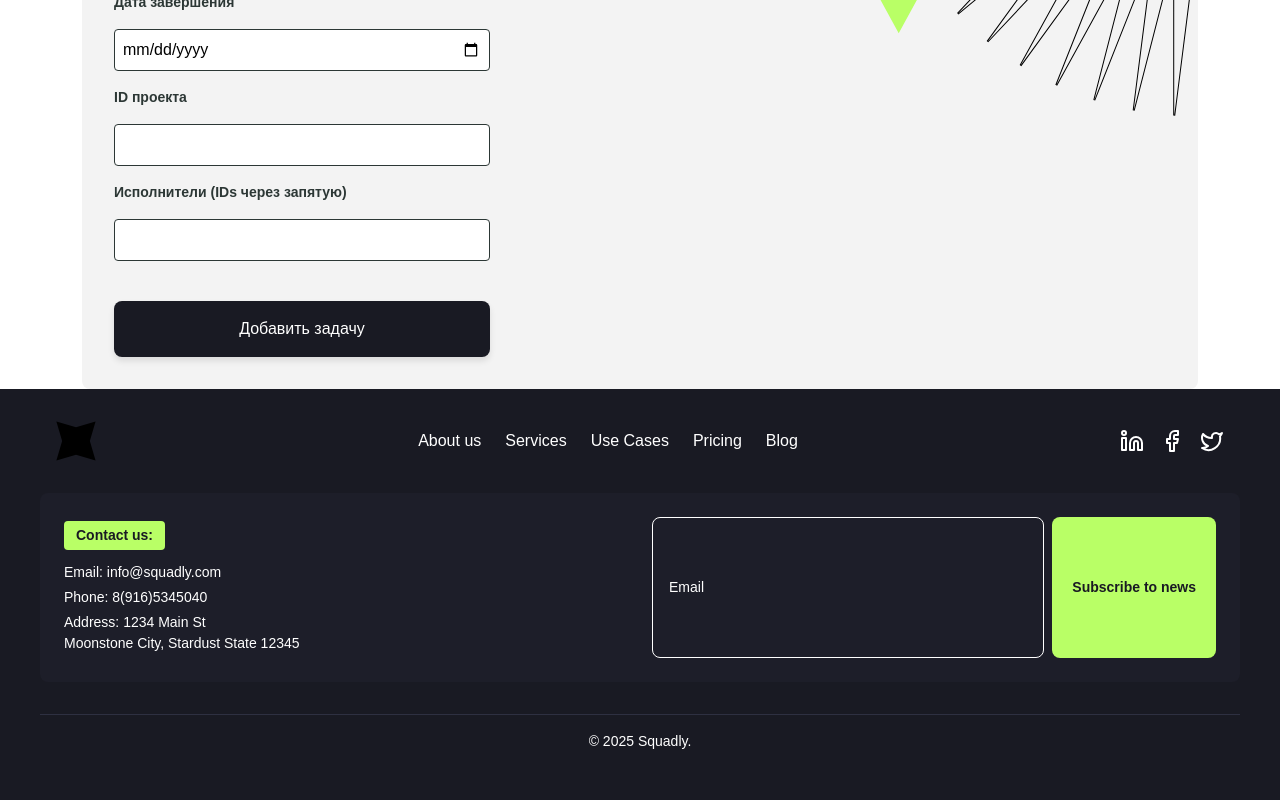
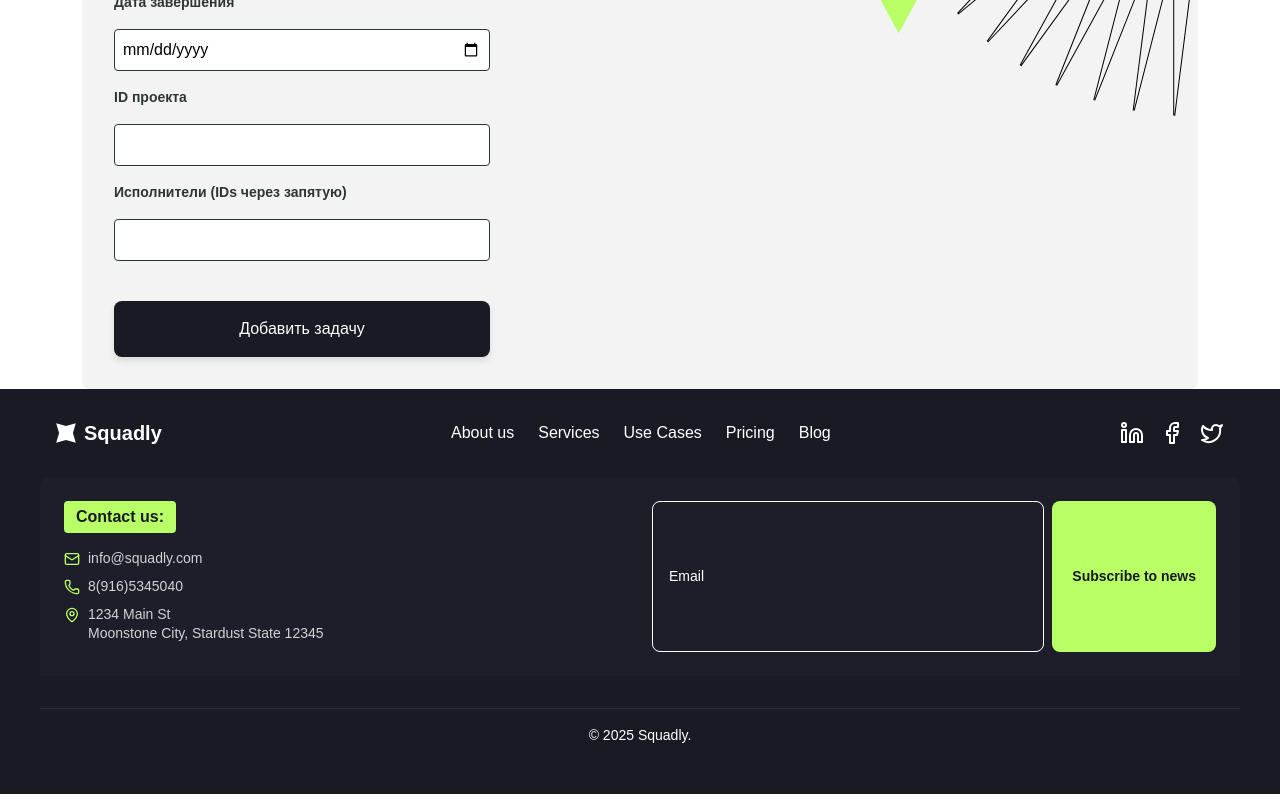
Before and after one commit to Igor-ello/ManagementSystem, a React (Create React App) app in the folder frontend/: page /add-task in a window 1280 px wide. Shown: the part 671-1471 px from the top of the page. Built offline with nearby package versions, Linux system fonts and the light colour scheme; sample sign-in values are in the browser's storage.

Commit message:
Изменение логитипа и стилей

```diff
--- a/frontend/public/index.html
+++ b/frontend/public/index.html
@@ -4,7 +4,7 @@
     <meta charset="UTF-8">
     <meta name="viewport" content="width=device-width, initial-scale=1.0">
     <title>Squadly</title>
-    <link rel="icon" href="%PUBLIC_URL%/assets/logo.svg" />
+    <link rel="icon" href="%PUBLIC_URL%/logo.svg" />
 </head>
 <body>
     <div id="root"></div> <!-- Корневой элемент для React -->
--- a/frontend/src/components/Cards/ProjectCard.scss
+++ b/frontend/src/components/Cards/ProjectCard.scss
@@ -1,59 +1,42 @@
 @import '../../styles/variables';
 
 .project-card {
+  /* --- Стили “как у .card” --- */
+  border-radius: $border-radius-lg;    // большее скругление
+  box-shadow: $shadow-sm;              // лёгкая тень
+  background-color: $color-gray;       // фон всей карточки
+  transition: transform 0.3s ease,     // сохраняем вашу анимацию подъёма
+              box-shadow 0.3s ease;    // + тень при ховере
+
+  &:hover {
+    transform: translateY(-5px);
+    box-shadow: $shadow-md;            // тень поглубже на ховере
+  }
+
+  /* --- Ваши внутренние стили оставил без изменений --- */
   display: flex;
   align-items: center;
   padding: $spacing-md;
   flex-direction: row;
-  border-radius: $border-radius-md;
-  transition: transform 0.3s ease, box-shadow 0.3s ease;
   height: 100%;
   overflow: hidden;
   position: relative;
-  border: 2px solid $color-gray;
-
-  &:hover {
-    transform: translateY(-5px);
-    box-shadow: $shadow-lg;
-  }
-
-  &__image-container {
-    flex-shrink: 0;
-    margin-left: $spacing-lg;
-    height: 120px;
-    width: auto;
-  }
-
-  &__image {
-    width: 100%;
-    height: 100%;
-    object-fit: cover;
-    transition: transform 0.3s ease;
-  }
-
-  &:hover &__image {
-    transform: scale(1.05);
-  }
+  /* убрал border: 2px solid $color-gray, чтобы тень была вместо рамки */
 
   &__content {
     flex-grow: 1;
     display: flex;
     flex-direction: column;
+    align-items: flex-start;
   }
 
-  &__title {
-    font-family: $font-family-base;
-    font-weight: $font-weight-bold;
-    font-size: $font-size-lg;
-    margin-bottom: $spacing-sm;
-    color: $color-text;
-  }
-
+  &__title,
   &__description {
-    font-size: $font-size-sm;
-    color: $color-text;
-    margin-bottom: $spacing-md;
-    flex-grow: 1;
+    display: inline-block;
+    align-self: flex-start;
+    background-color: inherit;
+    padding: $spacing-extra-sm $spacing-extra-sm;
+    border-radius: $border-radius-sm;
   }
 
   &__link {
@@ -66,18 +49,34 @@
     text-align: center;
   }
 
+  &__image-container {
+    flex-shrink: 0;
+    margin-left: $spacing-lg;
+    width: 120px;
+    height: 120px;
+  }
+
+  &__image {
+    width: 100%;
+    height: 100%;
+    object-fit: contain;
+    transition: transform 0.3s ease;
+  }
+
+  &:hover &__image {
+    transform: scale(1.05);
+  }
+
   // Типы карточек
   &--project1 {
     background-color: $color-gray;
 
     .project-card__title,
     .project-card__description {
-      display: inline-block;
       background-color: $color-accent;
     }
 
     .project-card__link {
-      display: inline-block;
       background-color: $color-accent;
       color: $color-black;
 
@@ -92,12 +91,10 @@
 
     .project-card__title,
     .project-card__description {
-      display: inline-block;
       background-color: $color-light;
     }
 
     .project-card__link {
-      display: inline-block;
       background-color: $color-black;
       color: $color-accent;
 
@@ -112,7 +109,6 @@
 
     .project-card__title,
     .project-card__description {
-      display: inline-block;
       background-color: $color-light;
     }
 
@@ -131,12 +127,10 @@
 
     .project-card__title,
     .project-card__description {
-      display: inline-block;
       background-color: $color-accent;
     }
 
     .project-card__link {
-      display: inline-block;
       background-color: $color-accent;
       color: $color-black;
 
@@ -151,12 +145,10 @@
 
     .project-card__title,
     .project-card__description {
-      display: inline-block;
       background-color: $color-light;
     }
 
     .project-card__link {
-      display: inline-block;
       background-color: $color-black;
       color: $color-accent;
 
@@ -171,7 +163,6 @@
 
     .project-card__title,
     .project-card__description {
-      display: inline-block;
       background-color: $color-accent;
     }
 
--- a/frontend/src/components/Footer/Footer.jsx
+++ b/frontend/src/components/Footer/Footer.jsx
@@ -1,13 +1,17 @@
 import React from 'react';
 import './Footer.scss';
 import logo from '../../assets/logo.svg';
-import { Facebook, Twitter, Linkedin } from 'lucide-react';
+import { Facebook, Twitter, Linkedin, Mail, Phone, MapPin } from 'lucide-react';
+import {Link} from "react-router-dom";
 
 const Footer = () => {
   return (
     <footer className="custom-footer">
       <div className="footer-top container">
-        <img src={logo} alt="Logo" className="footer-logo" />
+        <Link className="footer-brand" to="/home">
+            <img src={logo} alt="Squadly Logo" className="footer-logo"/>
+            <h1>Squadly</h1>
+        </Link>
 
         <nav className="footer-nav">
           <a href="#">About us</a>
@@ -27,9 +31,18 @@ const Footer = () => {
       <div className="footer-middle container">
         <div className="footer-contact">
           <p className="footer-contact-label">Contact us:</p>
-          <p>Email: info@squadly.com</p>
-          <p>Phone: 8(916)5345040</p>
-          <p>Address: 1234 Main St<br />Moonstone City, Stardust State 12345</p>
+          <div className="contact-item">
+            <Mail className="contact-icon" />
+            <span>info@squadly.com</span>
+          </div>
+          <div className="contact-item">
+            <Phone className="contact-icon" />
+            <span>8(916)5345040</span>
+          </div>
+          <div className="contact-item">
+            <MapPin className="contact-icon" />
+            <span>1234 Main St<br />Moonstone City, Stardust State 12345</span>
+          </div>
         </div>
 
         <div className="footer-subscribe">
--- a/frontend/src/components/Footer/Footer.scss
+++ b/frontend/src/components/Footer/Footer.scss
@@ -12,8 +12,33 @@
     padding: 0 $spacing-md;
   }
 
-  .footer-logo {
-    height: 40px;
+  /* ---------------- ЛОГОТИП ---------------- */
+  .footer-brand {
+    display: flex;
+    align-items: center;
+    gap: $spacing-sm;
+
+    /* убираем стандартное подчёркивание ссылок */
+    text-decoration: none;
+    &:hover {
+      text-decoration: none;
+    }
+
+    .footer-logo {
+      height: 20px;
+      width: auto;
+      /* если в SVG залит «цветом-шорткатом», то так: */
+      filter: invert(100%);
+    }
+
+    h1 {
+      margin: 0;
+      font-size: $font-size-lg;
+      font-family: $font-family-base;
+      font-weight: $font-weight-bold;
+      /* приводим в тон со всеми link/text */
+      color: $color-light;
+    }
   }
 
   .footer-top {
@@ -55,13 +80,15 @@
     }
   }
 
+  /* ------------ СРЕДНИЙ БЛОК ------------ */
   .footer-middle {
     display: flex;
     justify-content: space-between;
     flex-wrap: wrap;
     background-color: lighten($color-dark, 2%);
     padding: $spacing-lg;
-    border-radius: $border-radius-md;
+    /* скругляем только верхние углы: */
+    border-radius: $border-radius-md $border-radius-md 0 0;
     margin-bottom: $spacing-xl;
     gap: $spacing-lg;
   }
@@ -75,13 +102,29 @@
       font-weight: $font-weight-bold;
       padding: 0.25rem 0.75rem;
       border-radius: $border-radius-sm;
-      margin-bottom: $spacing-sm;
+      margin-bottom: $spacing-md;
       display: inline-block;
     }
 
-    p {
-      margin: 0.25rem 0;
+    .contact-item {
+      display: flex;
+      align-items: flex-start;
+      gap: $spacing-sm;
+      margin-bottom: $spacing-sm;
+      color: rgba($color-light, 0.8);
       font-size: $font-size-sm;
+
+      .contact-icon {
+        width: 16px;
+        height: 16px;
+        color: $color-accent;
+        flex-shrink: 0;
+        margin-top: 2px;
+      }
+
+      span {
+        line-height: 1.4;
+      }
     }
   }
 
--- a/frontend/src/styles/_variables.scss
+++ b/frontend/src/styles/_variables.scss
@@ -19,8 +19,10 @@ $font-size-md: 1.125rem;          // 18px
 $font-size-lg: 1.25rem;           // 20px
 
 // Отступы (спейсеры)
-$spacing-unit: 1rem;             // базовый шаг (16px)
+$spacing-extra-sm: 0.125rem;           // 2px
+$spacing-mini: 0.25rem;           // 4px
 $spacing-sm: 0.5rem;             // 8px
+$spacing-unit: 1rem;             // 16px - базовый шаг
 $spacing-md: 1rem;               // 16px
 $spacing-lg: 1.5rem;             // 24px
 $spacing-xl: 2rem;               // 32px
```
Also changed, not shown: frontend/public/logo.svg (added).
